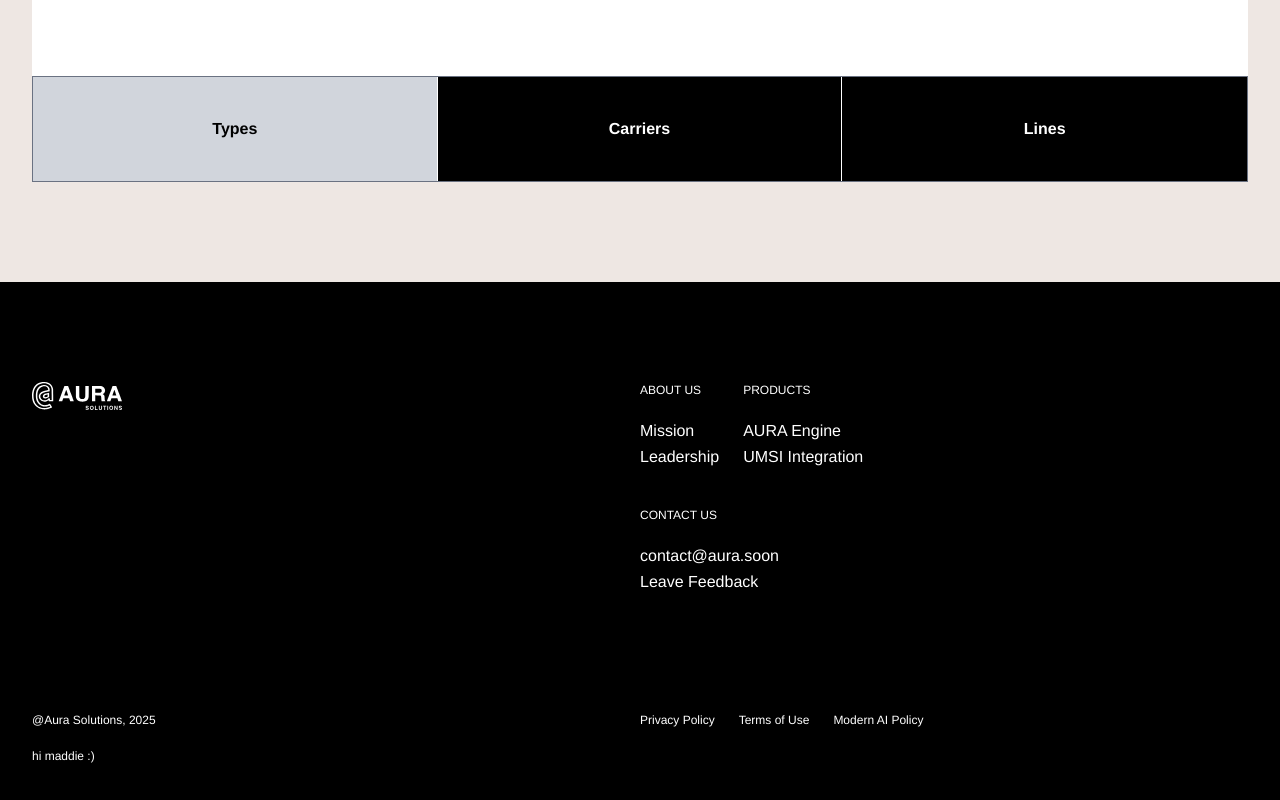
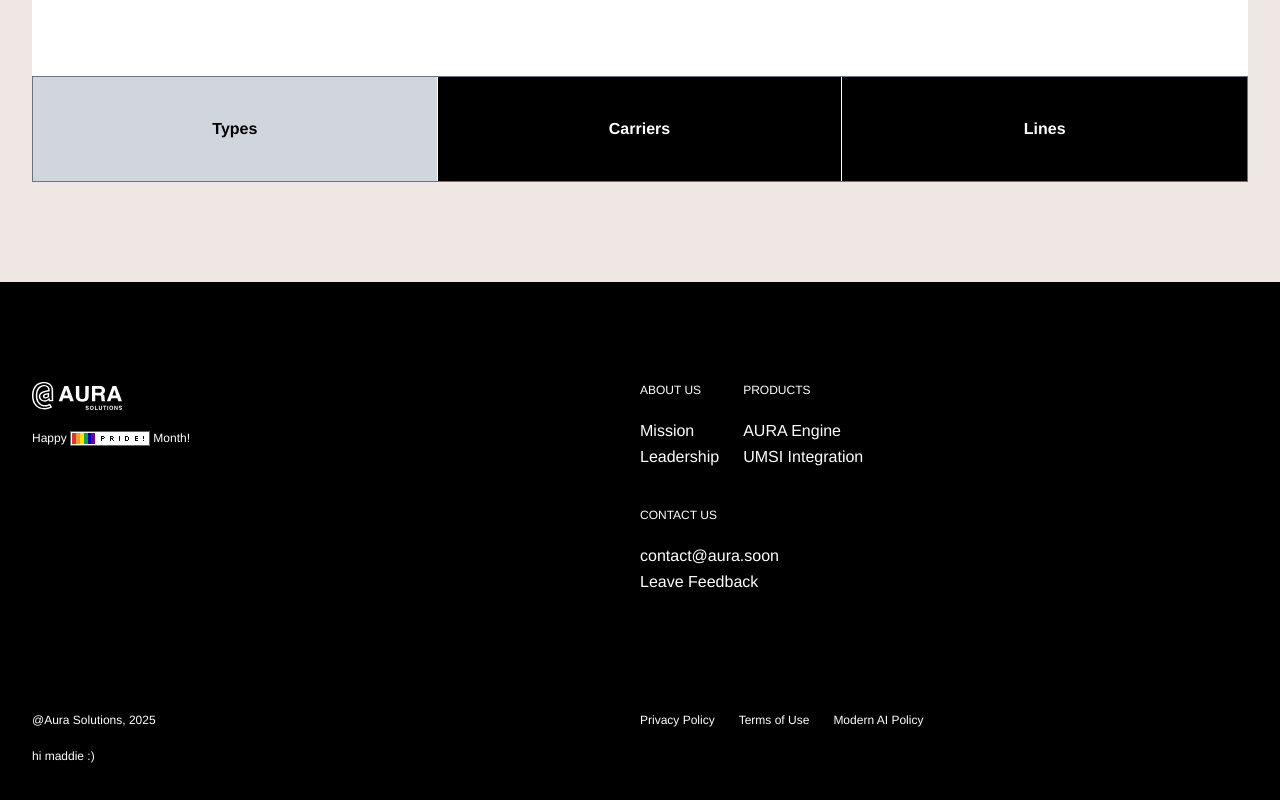
Before and after one commit to reyesjl/aura-insurance-engine, a Vue app in the folder aura_frontend/: page / in a window 1280 px wide. Shown: the part 2774-3574 px from the top of the page. Built offline with nearby package versions, Linux system fonts and the light colour scheme; no server answers; a web font is replaced by a local one.

Commit message:
No Story - add a pride badge

```diff
--- a/aura_frontend/src/components/FootBar.vue
+++ b/aura_frontend/src/components/FootBar.vue
@@ -3,7 +3,7 @@
     <div class="container content">
       <div class="flex flex-col md:flex-row gap-8 md:justify-between">
         <!-- Left footer column -->
-        <div>
+        <div calss="flex flex-col">
           <div class="w-fit">
             <router-link to="/">
               <img
@@ -12,6 +12,12 @@
                 class="mr-5 min-w-[80px] max-w-[80px] md:max-w-[90px]"
               />
             </router-link>
+          </div>
+          <!-- Footer badges -->
+          <div class="text-xs py-5">
+            Happy
+            <img :src="prideBadge" alt="Pride Badge" class="inline-block align-middle" />
+            Month!
           </div>
         </div>
 
@@ -60,7 +66,14 @@
           </ul>
         </div>
       </div>
-      <div class="text-xs py-5">hi maddie :)</div>
+
+      <div class="text-xs py-5">
+        hi maddie :)
+      </div>
     </div>
   </div>
 </template>
+
+<script setup lang="ts">
+import prideBadge from '@/assets/pride-badge.gif';
+</script>
```
Also changed, not shown: aura_frontend/src/assets/pride-badge.gif (added).
